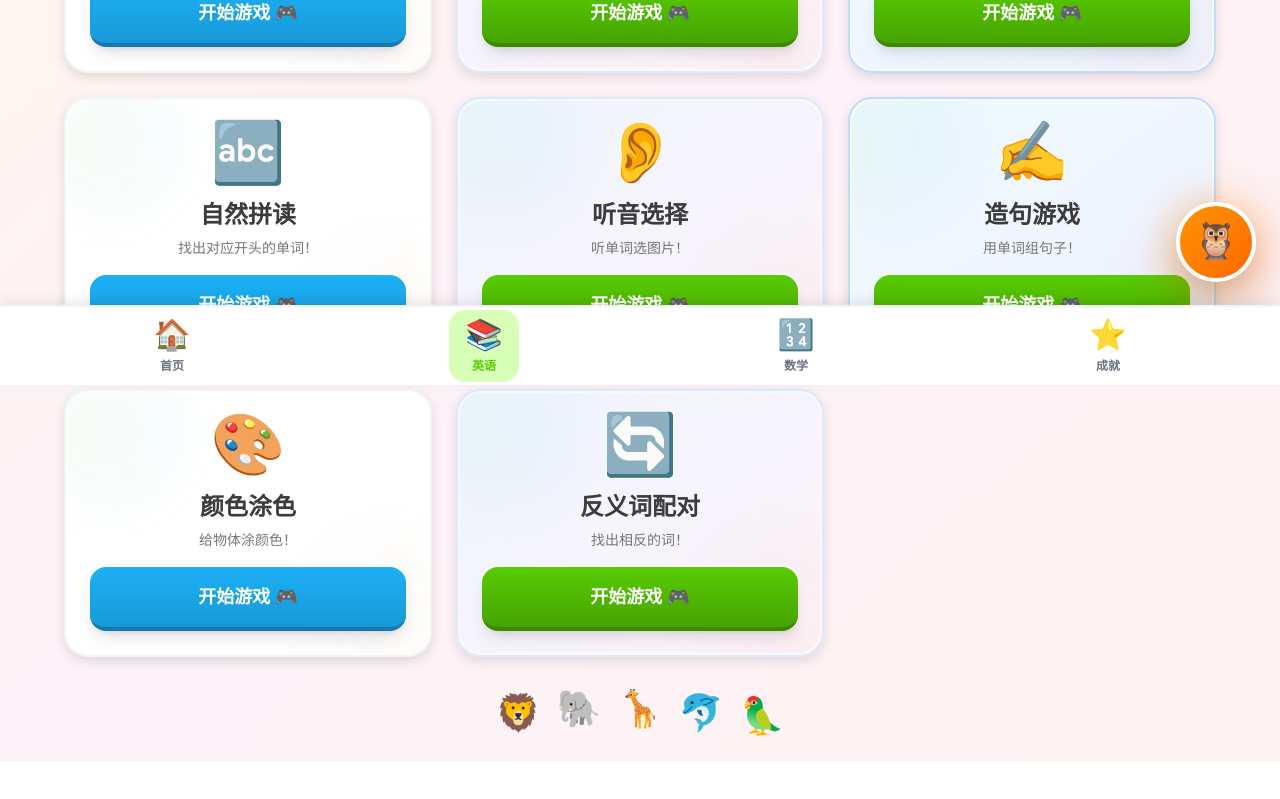
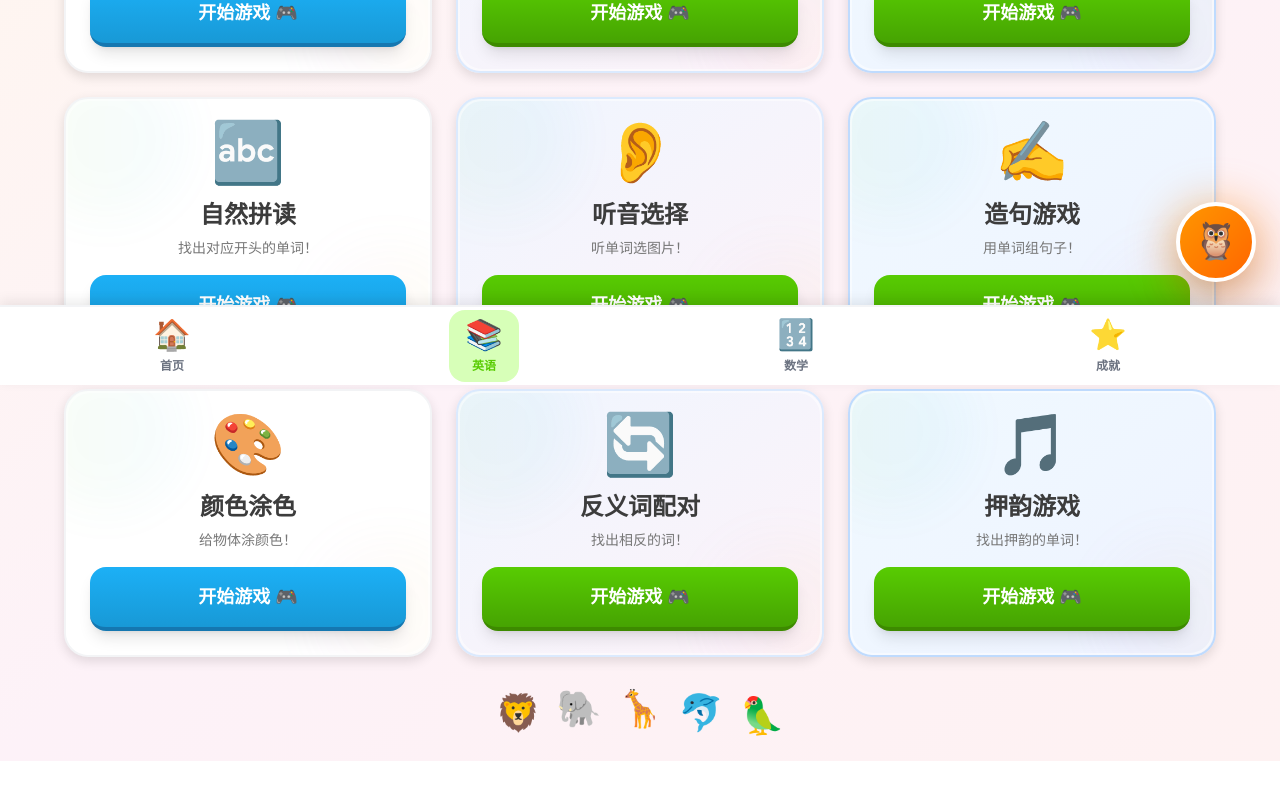
Before and after one commit to junhey/kid-smart-learning, a Next.js app: page /english in a window 1280 px wide. Shown: the part 415-1214 px from the top of the page. Built offline with nearby package versions, Linux system fonts and the light colour scheme.

Commit message:
ui: add RhymeGame to English games list

```diff
--- a/app/english/page.tsx
+++ b/app/english/page.tsx
@@ -10,6 +10,7 @@ import ListenAndChoose from "@/components/games/english/ListenAndChoose";
 import SentenceBuilder from "@/components/games/english/SentenceBuilder";
 import ColorPaint from "@/components/games/english/ColorPaint";
 import AntonymsMatch from "@/components/games/english/AntonymsMatch";
+import RhymeGame from "@/components/games/english/RhymeGame";
 import Navigation from "@/components/layout/Navigation";
 import { GameCard } from "@/components/ui/GameCard";
 import { Button } from "@/components/ui/Button";
@@ -71,6 +72,13 @@ const games = [
     emoji: "🔄",
     description: "找出相反的词！",
     component: AntonymsMatch,
+  },
+  {
+    id: "rhyme",
+    title: "押韵游戏",
+    emoji: "🎵",
+    description: "找出押韵的单词！",
+    component: RhymeGame,
   },
 ];
 
```
Also changed, not shown: 1 other file (tests, documents, lock files or other folders).
